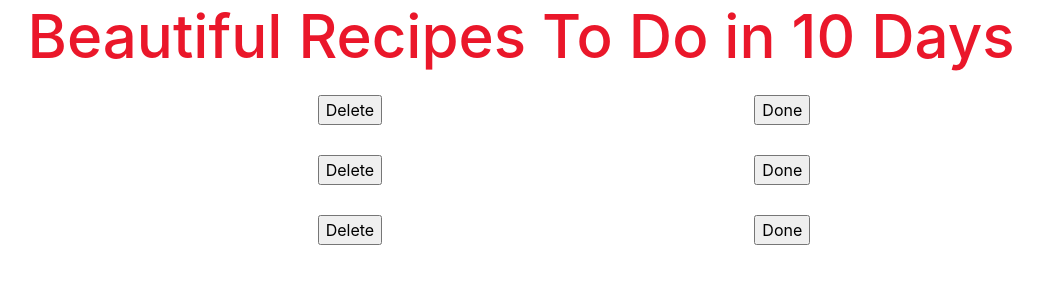
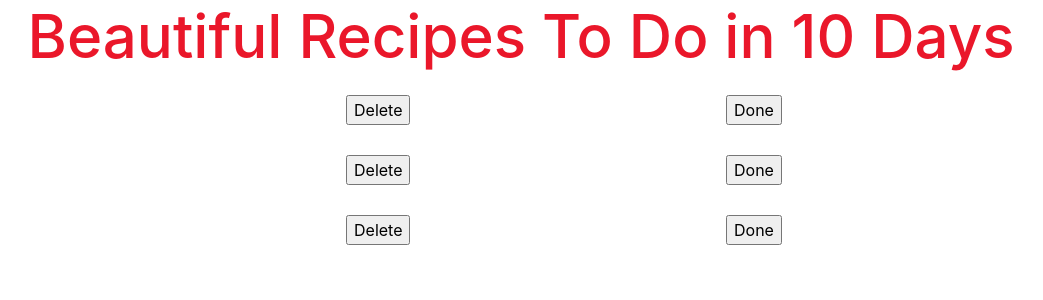
Before and after one commit to chisnallc/todo-app-frontend, a React app: page / in a window 1280 px wide. Shown: the top 300 px of the page, without its empty margins (119-1162 px from the left). Built offline with nearby package versions, Linux system fonts and the light colour scheme.

Commit message:
using james code

```diff
--- a/src/App.js
+++ b/src/App.js
@@ -1,18 +1,16 @@
 import React, { Component } from 'react';
-import Header from './Components/Header';
-import TaskList from './Components/TaskList';
-import './App.css';
+import Header from './components/Header';
+import TaskList from './components/TaskList';
 
 class App extends Component {
   render() {
     return (
-      <div>
-      <Header />
-      <TaskList />
-             </div>
+      <div className="container">
+        <Header />
+        <TaskList />
+      </div>
     );
   }
 }
 
-
 export default App;
```
